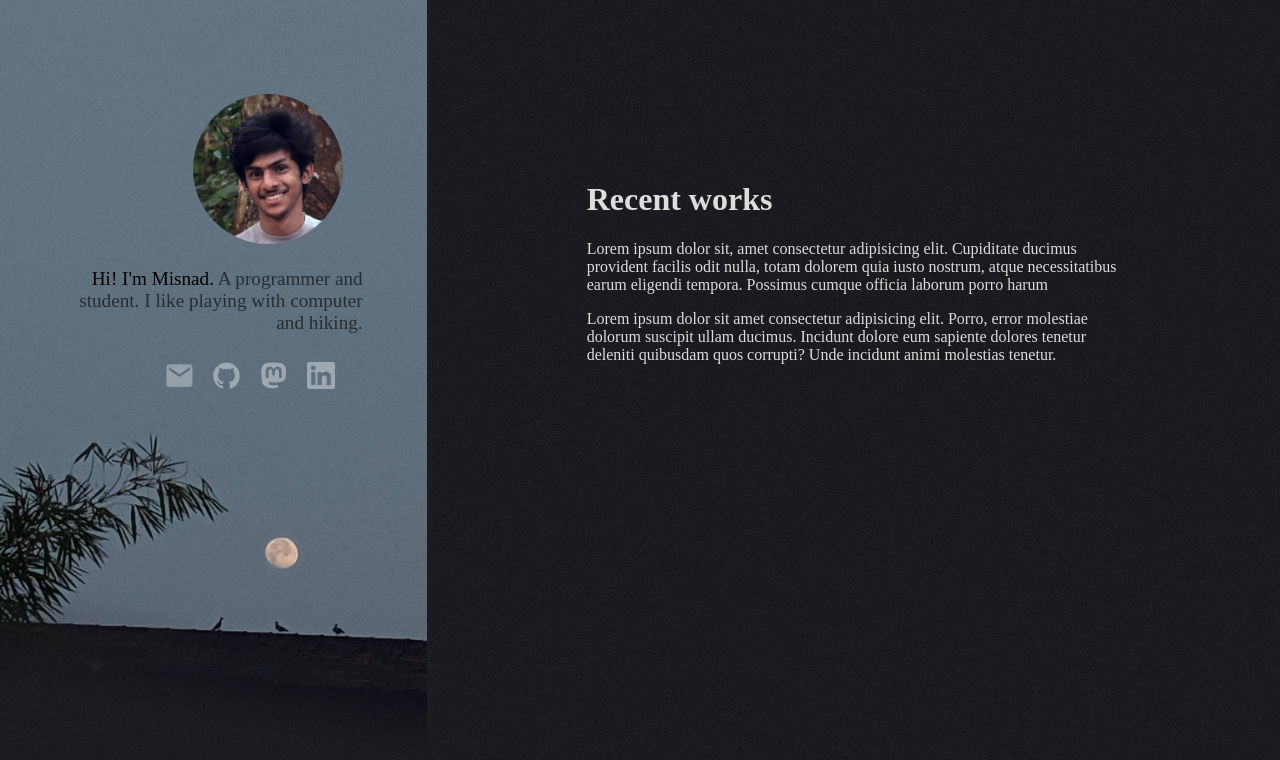
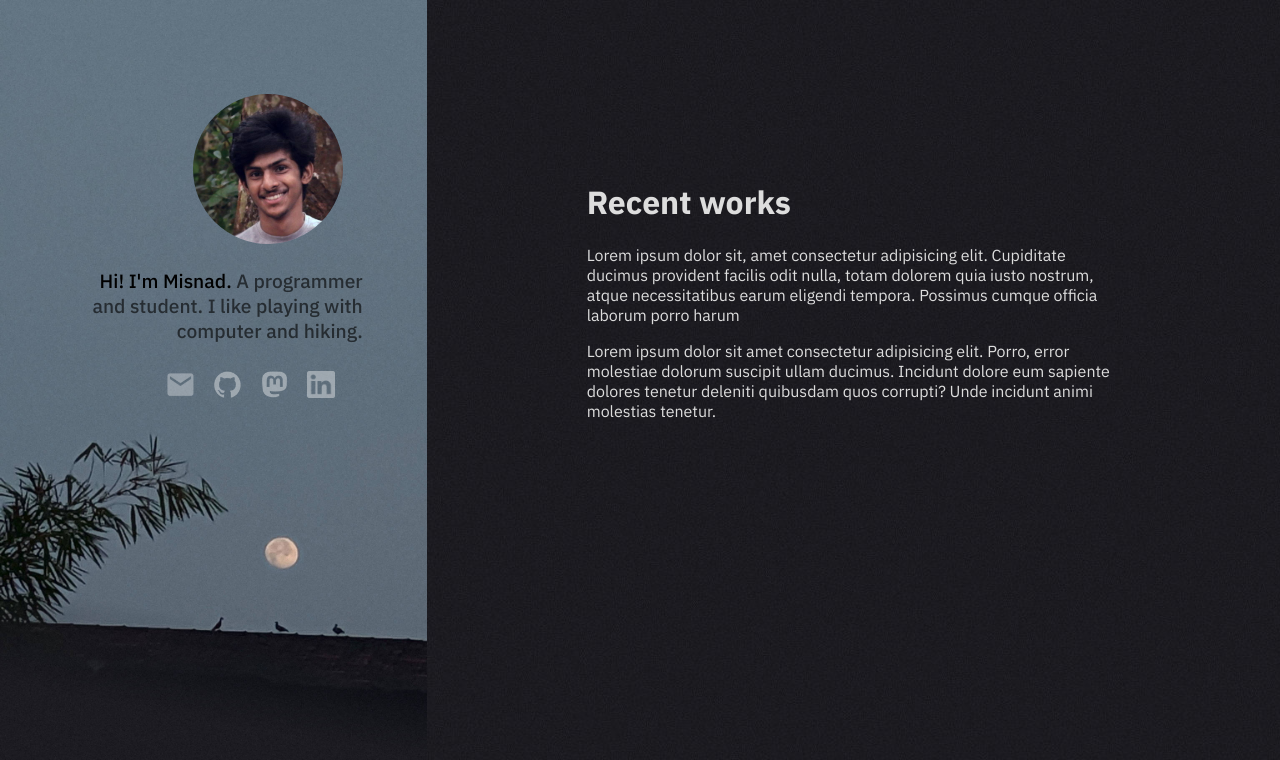
Before and after one commit to Misnad/misnadqasim.com, a plain HTML site: page index.html in a window 1280 px wide. Drawn offline with Linux system fonts and the light colour scheme.

Commit message:
Changed font 🗛

```diff
--- a/index.html
+++ b/index.html
@@ -4,9 +4,14 @@
 <head>
   <meta charset="UTF-8" />
   <meta name="viewport" content="width=device-width, initial-scale=1.0" />
+
   <title>Misnad Qasim</title>
   <link rel="icon" href="assets/icon.jpg" type="image/x-icon">
   <link rel="stylesheet" href="style.css" />
+
+  <link rel="preconnect" href="https://fonts.googleapis.com">
+  <link rel="preconnect" href="https://fonts.gstatic.com" crossorigin>
+  <link href="https://fonts.googleapis.com/css2?family=IBM+Plex+Sans:ital,wght@0,100;0,200;0,300;0,400;0,500;0,600;0,700;1,100;1,200;1,300;1,400;1,500;1,600;1,700&display=swap" rel="stylesheet">
 </head>
 
 <body>
--- a/style.css
+++ b/style.css
@@ -1,6 +1,8 @@
 body {
   margin: 0;
   box-sizing: border-box;
+  font-family: 'IBM Plex sans';
+  font-style: normal;
 }
 
 .container {
```
